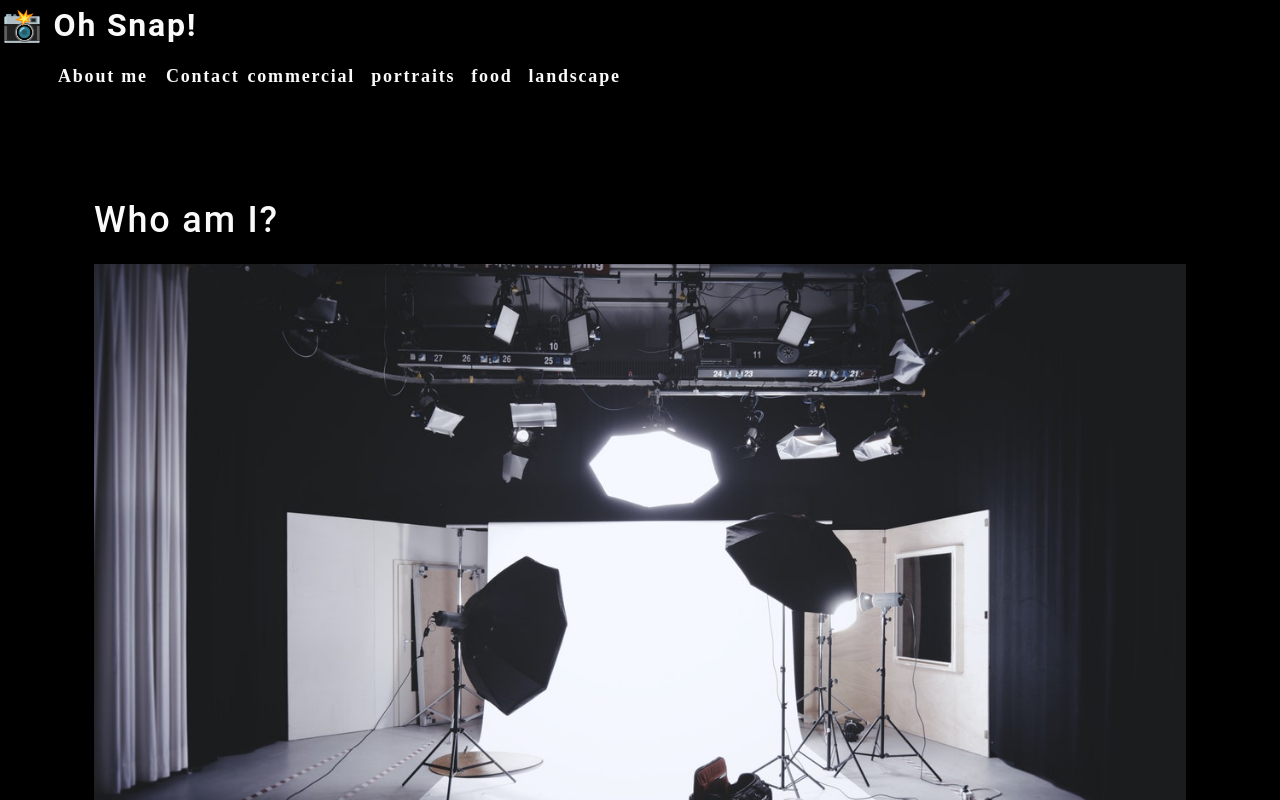
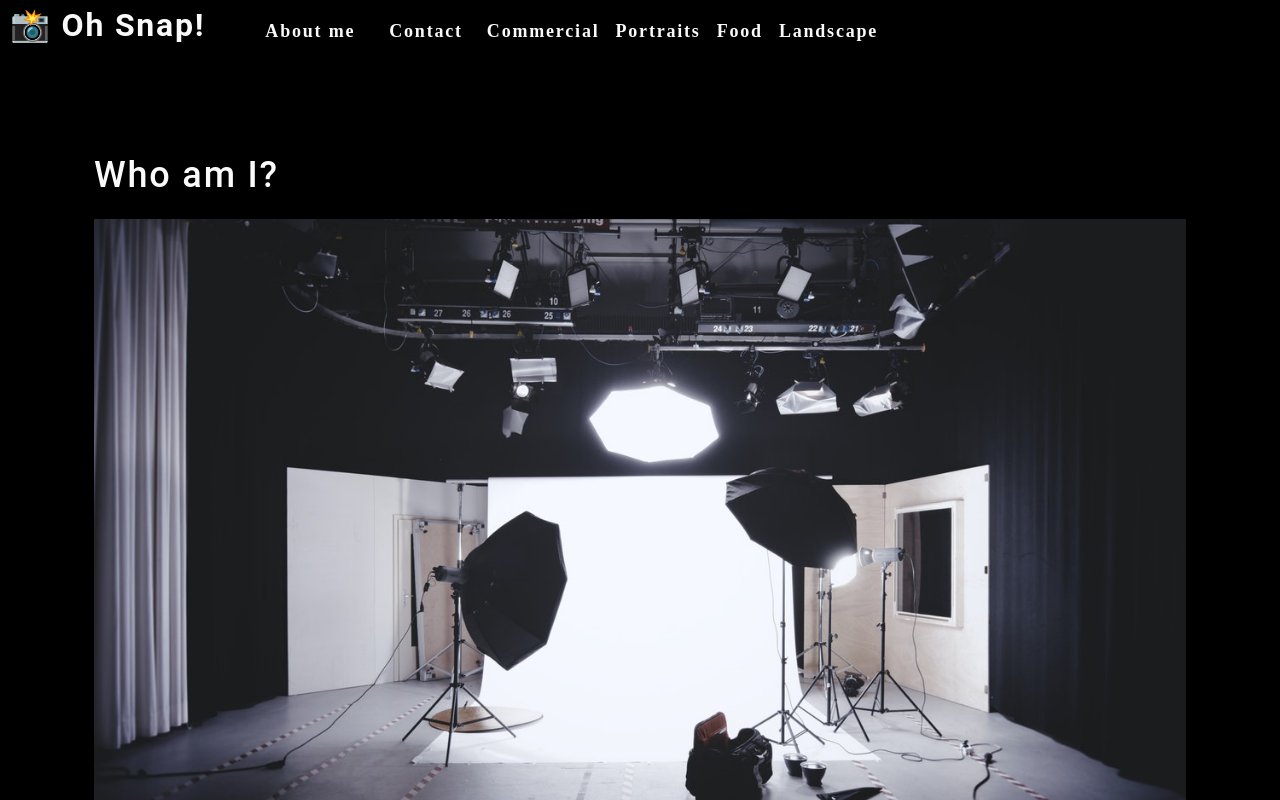
Before and after one commit to Boris-Veselov/photo-booth-show, a React (Create React App) app: page / in a window 1280 px wide. Shown: the top 800 px of the page. Built offline with nearby package versions, Linux system fonts and the light colour scheme.

Commit message:
updated nav bar

```diff
--- a/src/components/About/index.js
+++ b/src/components/About/index.js
@@ -1,13 +1,19 @@
-import React from 'react';
+import React from 'react'
 import coverImage from "../../assets/cover/cover-image.jpg";
 
 function About() {
-    return (
-      <section className="my-5">
-          <h1 id="about">Who am I?</h1>
-          <img src={coverImage} className="my-2" style={{ width: "100%" }} alt="cover" />
-      </section>
 
-    );
-  }
-  export default About;
+  return (
+    <section className="my-5" >
+      <h1 id="about">Who am I?</h1>
+      <img src={coverImage} className="my-2" style={{ width: "100%" }} alt="cover" />
+      <div className="my-2">
+        <p>
+          Lorem ipsum dolor sit amet, consectetur adipiscing elit. Donec bibendum turpis sed ex condimentum molestie. Mauris condimentum lectus ut ornare dignissim. Mauris faucibus urna mi, ac feugiat metus aliquam maximus. Proin aliquam justo nec diam vulputate vestibulum. Aenean sollicitudin nulla at nisi ornare, nec suscipit massa eleifend. Morbi tristique justo vel turpis sollicitudin, et tristique velit convallis. In hac habitasse platea dictumst. Phasellus mattis nunc sed orci consequat laoreet. Praesent id nisl nibh. Curabitur imperdiet ultricies mollis. In hac habitasse platea dictumst.
+      </p>
+      </div>
+    </section>
+  )
+}
+
+export default About
--- a/src/components/Nav/index.js
+++ b/src/components/Nav/index.js
@@ -1,50 +1,46 @@
-import React from  'react';
+import React from "react";
+import { capitalizeFirstLetter } from "../../utils/helpers";
 
 function Nav() {
-    const categories = [
-        {
-          name: "commercial",
-          description:
-            "Photos of grocery stores, food trucks, and other commercial projects",
-        },
-        { name: "portraits", description: "Portraits of people in my life" },
-        { name: "food", description: "Delicious delicacies" },
-        {
-          name: "landscape",
-          description: "Fields, farmhouses, waterfalls, and the beauty of nature",
-        },
+  const  categories = [
+    { name: 'commercial', description: 'Photos of grocery stores, food trucks, and other commercial projects' },
+    { name: 'portraits', description: 'Portraits of people in my life' },
+    { name: 'food', description: 'Delicious delicacies' },
+    { name: 'landscape', description: 'Fields, farmhouses, waterfalls, and the beauty of nature' }
   ];
-function categorySelected(name) {
-    console.log(`${name} clicked`)
 
+  const handleClick = () => {
+    console.log("click handled")
   }
+
   return (
-        <header>
+    <header data-testid="header" className="flex-row px-1">
       <h2>
         <a href="/">
-                    <span role="img" arial-label="camera">📸</span> Oh Snap!
+          <span role="img" aria-label="camera"> 📸</span> Oh Snap!
         </a>
       </h2>
       <nav>
         <ul className="flex-row">
           <li className="mx-2">
-                        <a href="#about">
+            <a href="#about" onClick={() => handleClick()}>
               About me
             </a>
           </li>
-                    <li>
-                        <span>Contact</span>
-                    </li>
-                    {categories.map((category) => (
-                        <li
-                            className="mx-1"
-                            key={category.name}
-                        >
-                            <span onClick={() => categorySelected(category.name)}>
-                                {category.name}
+          <li className={"mx-2"}>
+            <span onClick={() => handleClick()}>
+              Contact
             </span>
           </li>
-                    ))}
+          {
+            categories.map((category) => (
+              <li className="mx-1" key={category.name} >
+                <span onClick={() => { handleClick(); }}>
+                 {capitalizeFirstLetter(category.name)}
+                </span>
+              </li>
+            ))
+          }
         </ul>
       </nav>
     </header>
```
Lines whose indentation alone changed are shown as unchanged.
